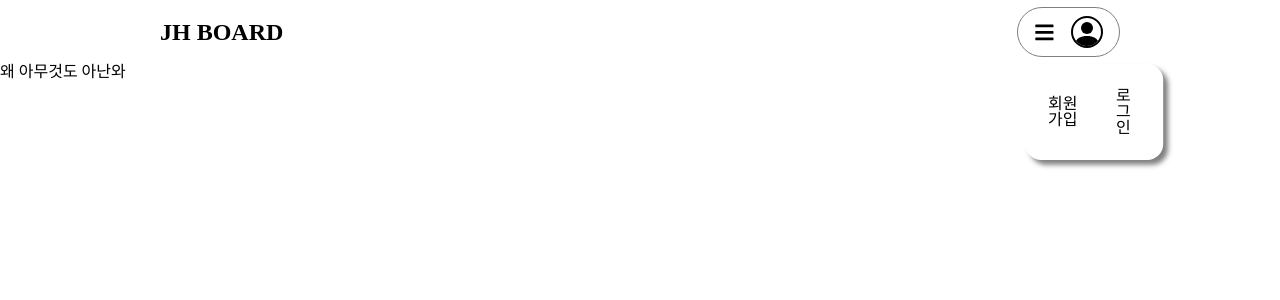
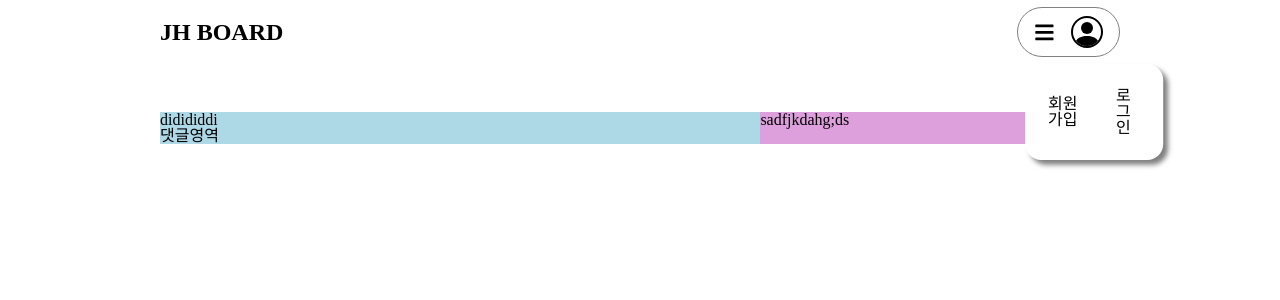
Before and after one commit to qkrwlgh91/ts-react-board, a React (Create React App) app: page /board in a window 1280 px wide. Shown: the top 300 px of the page. Built offline with nearby package versions, Linux system fonts and the light colour scheme.

Commit message:
board screen standard set up

```diff
--- /dev/null
+++ b/src/components/Board/boardDetail.tsx
@@ -0,0 +1,13 @@
+import React from 'react';
+import Command from './command';
+
+function boardDetail() {
+    return (
+        <div className="boardBox__detail">
+            didididdi
+            <Command />
+        </div>
+    )
+}
+
+export default boardDetail;
--- /dev/null
+++ b/src/components/Board/boardList.tsx
@@ -0,0 +1,11 @@
+import React from 'react'
+
+function boardList() {
+    return (
+        <div className="boardBox__list">
+            sadfjkdahg;ds
+        </div>
+    )
+}
+
+export default boardList
--- /dev/null
+++ b/src/components/Board/command.tsx
@@ -0,0 +1,11 @@
+import React from 'react';
+
+function command() {
+    return (
+        <div className="commandBox">
+            댓글영역
+        </div>
+    )
+}
+
+export default command;
--- a/src/components/MyBoard/myBoard.tsx
+++ b/src/components/MyBoard/myBoard.tsx
@@ -4,11 +4,15 @@ function myBoard() {
     return (
         <>
             <header>
-                여기는 header tag 확인영역
+                내글관리
             </header>
-            <main>
-                main tag도 가능?
-            </main>
+            <table>
+                <thead>
+                    <th>글제목</th>
+                    <th>작성일</th>
+                    <th></th>
+                </thead>
+            </table>
         </>
     )
 }
--- a/src/pages/Board.tsx
+++ b/src/pages/Board.tsx
@@ -1,9 +1,12 @@
-import React from 'react'
+import React from 'react';
+import BoardDetail from '../components/Board/boardDetail';
+import BoardList from '../components/Board/boardList';
 
 function Board() {
     return (
-        <div>
-            <h1>왜 아무것도 아난와</h1>
+        <div className="boardBox">
+            <BoardDetail />
+            <BoardList />
         </div>
     )
 }
--- /dev/null
+++ b/src/scss/import/board/_board.scss
@@ -0,0 +1,14 @@
+.boardBox {
+    position: relative;
+    display: grid;
+    grid-template-columns: 2ft 1ft;
+    margin: 3rem 10rem;
+    &__detail {
+        grid-column: 1 / 3;
+        background: lightblue;
+    };
+    &__list {
+        grid-column: 3 / 4;
+        background: plum;
+    }
+};
--- a/src/scss/import/myBoard/_myBoard.scss
+++ b/src/scss/import/myBoard/_myBoard.scss
@@ -1,3 +1,12 @@
 .myBoard {
-
+    @include fixedBox($left: 20%, $top: 20%, $width: 60%);
+    background: plum;
+    box-sizing: border-box;
+    header {
+        font-size: 3rem;
+        font-weight: 800;
+        text-decoration: underline;
+        margin-bottom: 2rem;
+        letter-spacing: 0.5rem;
+    }
 }
--- a/src/scss/tsReactBoard.scss
+++ b/src/scss/tsReactBoard.scss
@@ -17,3 +17,9 @@
 
 // 글관리 화면
 @import "import/myBoard/myBoard";
+
+// 게시판 화면
+@import "import/board/board";
+
+// 댓글 part
+@import "import/board/command";
```
Also changed, not shown: src/scss/import/board/_command.scss (added).
